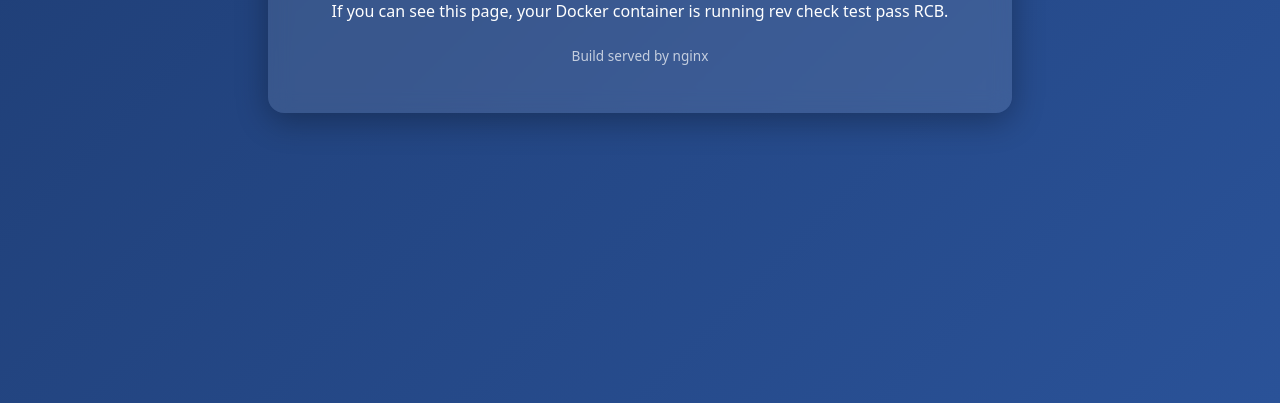
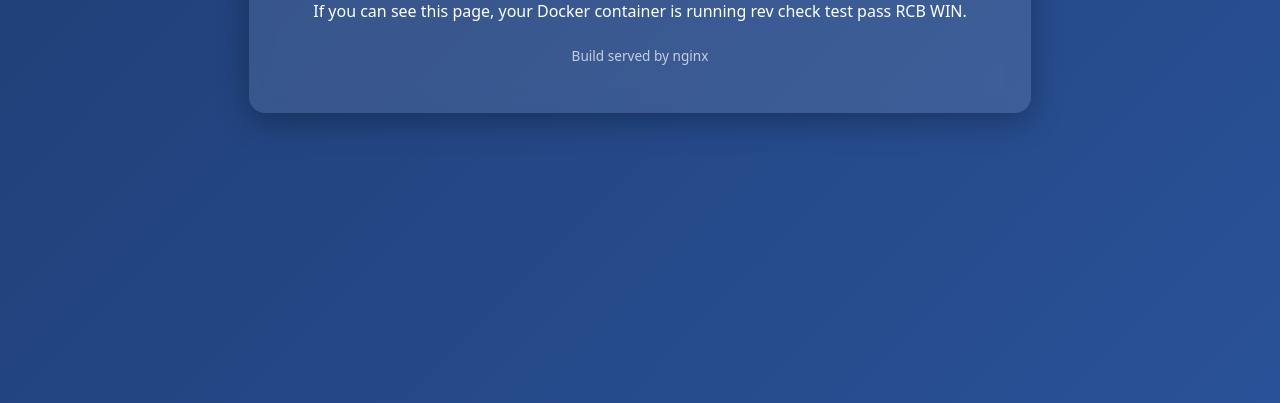
Before and after one commit to lk041995/devops-project, a plain HTML site: page index.html in a window 1280 px wide. Shown: the part 397-800 px from the top of the page. Drawn offline with Linux system fonts and the light colour scheme.

Commit message:
update content check pass

```diff
--- a/index.html
+++ b/index.html
@@ -9,7 +9,7 @@
 <body>
   <main class="card">
     <h1 id="title">🚀 Jenkins CI Demo</h1>
-    <p>If you can see this page, your Docker container is running rev check test pass RCB.</p>
+    <p>If you can see this page, your Docker container is running rev check test pass RCB WIN.</p>
     <p class="build">Build served by nginx</p>
   </main>
 </body>
```
